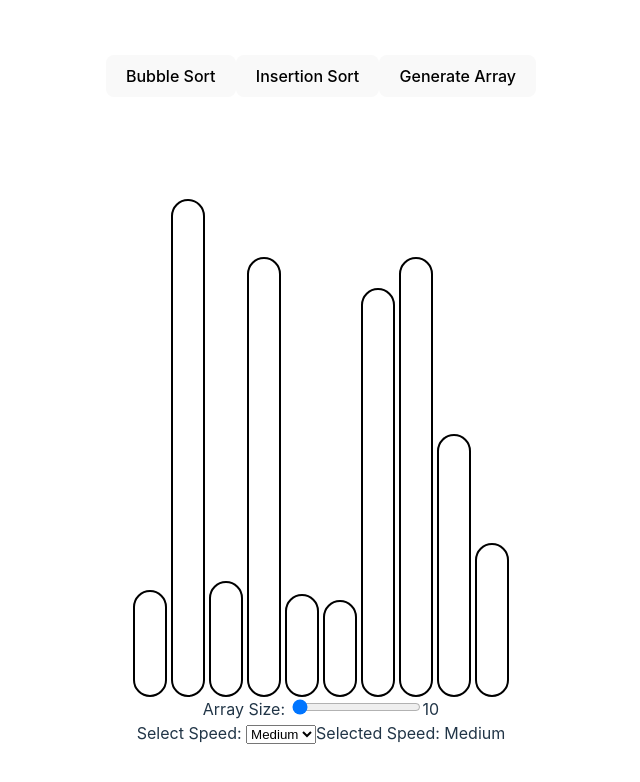
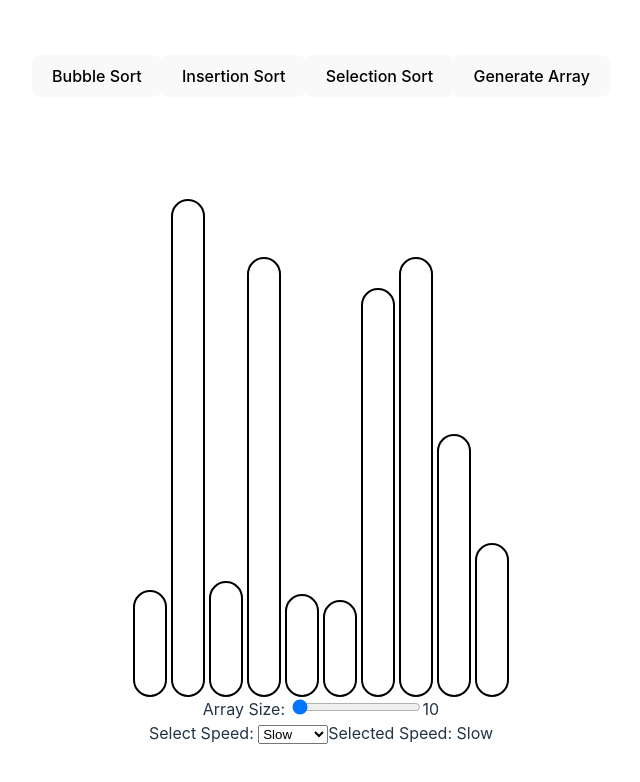
Before and after one commit to Akshat-Kalra/React-Sorting-Visualizer, a React (Vite) app: page / in a window 1280 px wide. Shown: the top 782 px of the page, without its empty margins (319-959 px from the left). Built offline with nearby package versions, Linux system fonts and the light colour scheme.

Commit message:
implemented selection sort

```diff
--- a/src/Components/SortingVisualizer.jsx
+++ b/src/Components/SortingVisualizer.jsx
@@ -1,16 +1,14 @@
 import React from "react";
 import ArrayBar from "./ArrayBar";
-import {useEffect, useState } from "react";
-import './SortingVisualizer.css'
-
+import { useEffect, useState } from "react";
+import "./SortingVisualizer.css";
 
 function SortingVisualizer() {
   const [array, setArray] = useState([]);
   const [activeIndex, setActiveIndex] = useState();
   const [sortedIndices, setSortedIndices] = useState([]);
   const [sliderValue, setSliderValue] = useState(10);
-  const [speed, setSpeed] = useState('Medium');
-
+  const [speed, setSpeed] = useState("Slow");
 
   const handleSliderChange = (event) => {
     setSliderValue(event.target.value);
@@ -42,29 +40,33 @@ function SortingVisualizer() {
   const bubbleSort = async () => {
     const arr = [...array];
     const updatedIndices = [...sortedIndices];
-    const delay = speed === 'Slow' ? 800 : speed === 'Medium' ? 300 : 100;
+    const delay = speed === "Slow" ? 800 : speed === "Medium" ? 300 : 100;
 
     for (var i = 0; i < array.length; i++) {
-        for (var j = 0; j < (array.length - i - 1); j++) {
-            if(array[j] > array[j+1]) {
-                setActiveIndex(j+1);
-                var temp = array[j]
-                array[j] = array[j + 1]
-                array[j + 1] = temp
-                setArray([... array])
-                await new Promise(resolve => setTimeout(resolve, delay));
+      for (var j = 0; j < array.length - i - 1; j++) {
+        if (array[j] > array[j + 1]) {
+          setActiveIndex(j + 1);
+          var temp = array[j];
+          array[j] = array[j + 1];
+          array[j + 1] = temp;
+          setArray([...array]);
+          await new Promise((resolve) => setTimeout(resolve, delay));
         }
       }
 
       updatedIndices.push(arr.length - i - 1);
       setSortedIndices([...updatedIndices]);
-
     }
     setActiveIndex();
+    let arr2 = [];
+    for (let i = 0; i < array.length; i++) {
+        arr2.push(i);
+        setSortedIndices([... arr2]);
+        await new Promise((resolve) => setTimeout(resolve, 50));
     }
+  };
 
-  const insertionSort =  async () => {
-
+  const insertionSort = async () => {
     // setting the first index to sorted
     const updatedIndices = [...sortedIndices];
     updatedIndices.push(0);
@@ -75,41 +77,85 @@ function SortingVisualizer() {
 
       let current = array[i];
       let j = i - 1;
-        const delay = speed === 'Slow' ? 800 : speed === 'Medium' ? 300 : 100;
+      const delay = speed === "Slow" ? 800 : speed === "Medium" ? 300 : 100;
 
       setActiveIndex(i);
-        await new Promise(resolve => setTimeout(resolve, delay));
+      await new Promise((resolve) => setTimeout(resolve, delay));
 
       while (j >= 0 && array[j] > current) {
         setActiveIndex(j);
-            array[j+1] = array[j];
+        array[j + 1] = array[j];
         array[j] = current;
-            setArray([... array]);
-            await new Promise(resolve => setTimeout(resolve, delay));
+        setArray([...array]);
+        await new Promise((resolve) => setTimeout(resolve, delay));
         j--;
       }
       // array[j + 1] = current;
-        setArray([... array]);
+      setArray([...array]);
 
       updatedIndices.push(i);
       setSortedIndices([...updatedIndices]);
-        await new Promise(resolve => setTimeout(resolve, delay));
+      await new Promise((resolve) => setTimeout(resolve, delay));
+    }
+    setActiveIndex();
+    let arr = [];
+    for (let i = 0; i < array.length; i++) {
+        arr.push(i);
+        setSortedIndices([... arr]);
+        await new Promise((resolve) => setTimeout(resolve, 50));
+    }
+  };
+
+  const selectionSort = async () => {
+    const delay = speed === "Slow" ? 800 : speed === "Medium" ? 300 : 100;
+    for (let i = 0; i < array.length; i++) {
+        let minIndex = i;
+        setSortedIndices([minIndex, ...sortedIndices]);
+        await new Promise((resolve) => setTimeout(resolve, delay));
+        for (let j = i + 1; j < array.length; j++) {
+            setActiveIndex(j);
+            await new Promise((resolve) => setTimeout(resolve, delay));
+            if (array[j] < array[minIndex]) {
+                minIndex = j;
+                setSortedIndices([minIndex, ...sortedIndices]);
+                await new Promise((resolve) => setTimeout(resolve, delay));
             }
         }
+        var temp = array[i];
+        array[i] = array[minIndex];
+        array[minIndex] = temp;
+        setSortedIndices([i, ...sortedIndices]);
+        setArray([... array]);
+        await new Promise((resolve) => setTimeout(resolve, delay));
+
+
+    }
+    let arr = []
+    setActiveIndex();
+    for (let i = 0; i < array.length; i++) {
+        arr.push(i);
+        setSortedIndices([... arr]);
+        await new Promise((resolve) => setTimeout(resolve, 50));
+    }
+  };
 
   return (
     <>
       <div className="button-container">
         <button onClick={bubbleSort}>Bubble Sort</button>
         <button onClick={insertionSort}>Insertion Sort</button>
+        <button onClick={selectionSort}>Selection Sort</button>
         <button onClick={generateRandomArray}>Generate Array</button>
       </div>
-
       <div className="array-container">
         {array.map((value, idx) => (
-            <ArrayBar key={idx} height={value} color = {idx === activeIndex ? 2 :
-                sortedIndices.includes(idx) ? 1 : 0
-            }/>
+          <ArrayBar
+            key={idx}
+            height={value}
+            color={
+              idx === activeIndex ? 2 : sortedIndices.includes(idx) ? 1 : 0
+            }
+          />
         ))}
       </div>
 
```
Lines whose indentation alone changed are shown as unchanged.
